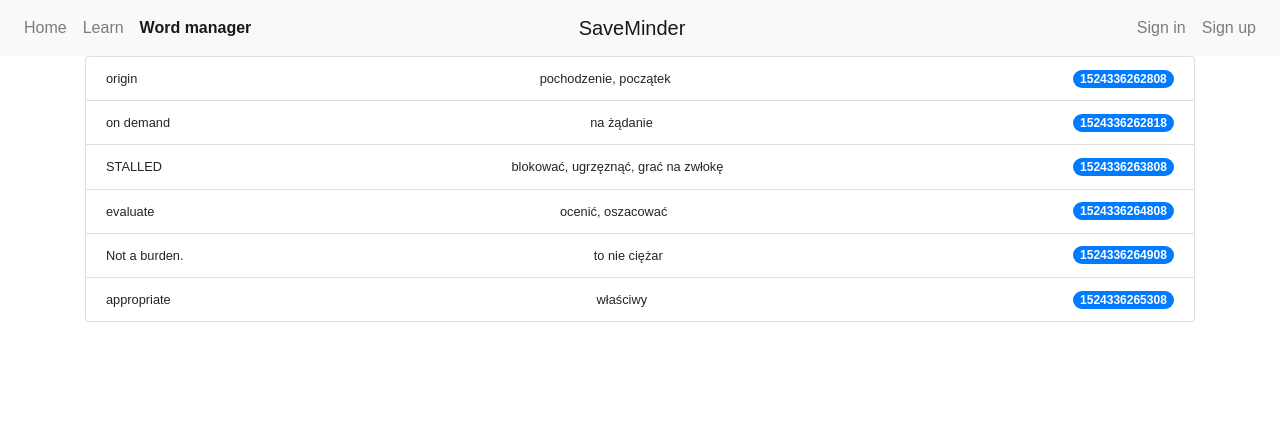
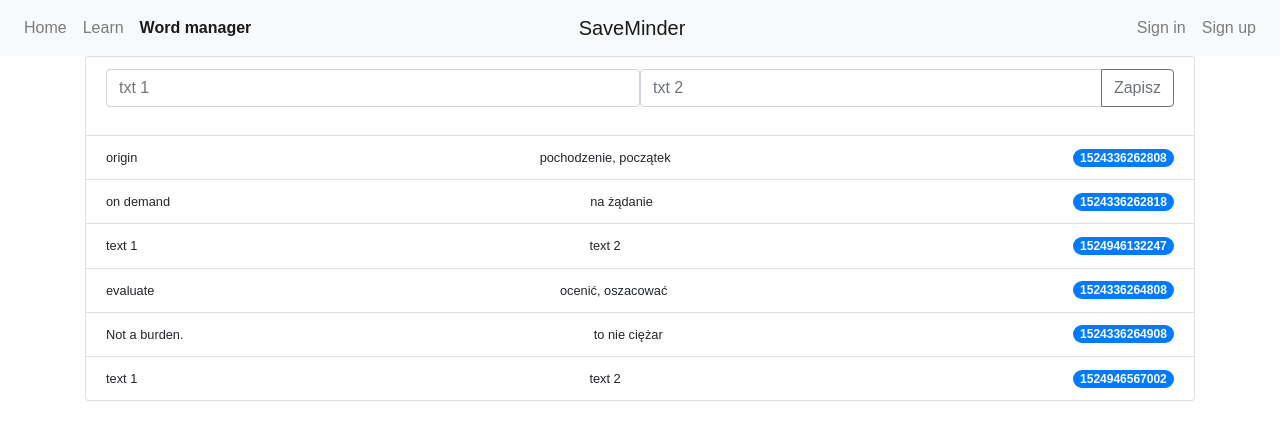
Before and after one commit to marqn/react_training, a React (Create React App) app: page /#/wordmanager in a window 1280 px wide. Shown: the top 440 px of the page. Built offline with nearby package versions, Linux system fonts and the light colour scheme; data requests are answered from the project's data file.

Commit message:
save functionals  added

```diff
--- a/src/pages/WordList.tsx
+++ b/src/pages/WordList.tsx
@@ -1,22 +1,59 @@
 import * as React from "react";
 import { WordItemVO } from "../vo/WordItemVO";
+import axios from "axios";
 
 interface State {
 
 }
 
 interface Props {
-    words: WordItemVO[]
+    words: WordItemVO[],
+    reloadWords?: () => void
 }
 
 export class WordList extends React.Component<Props, State> {
 
+    saveWord = (word: WordItemVO) => {
+        axios.put<WordItemVO>("http://localhost:9000/words/" + word.id, word)
+            .then(response => {
+                return this.props.reloadWords
+            })
+    }
 
+    onSave = () => {
+        let word: WordItemVO = {
+            id: Date.now(),
+            txt1:'text 1',
+            txt2:'text 2',
+            category: 1,
+            addedDate: Date.now()
+       }
+       this.saveWord(word);
+    }
+
+
+    newWordLI = <li className="list-group-item d-flex justify-content-between align-items-center">
+        <div className="input-group mb-3">
+            <input type="text" className="form-control" placeholder="txt 1" aria-label="Recipient's username" aria-describedby="basic-addon2" />
+        </div>
+        <div className="input-group mb-3">
+            <input type="text" className="form-control" placeholder="txt 2" aria-label="Recipient's username" aria-describedby="basic-addon2" />
+            <div className="input-group-append">
+                <button
+                    className="btn btn-outline-secondary"
+                    type="button" onClick={this.onSave}>
+                    Zapisz
+                 </button>
+            </div>
+        </div>
+    </li>;
 
     render() {
         return (
             <div>
                 <ul className="list-group">
+                    {this.newWordLI}
+
                     {this.props.words.map((word, index) =>
                         <li key={index} className="list-group-item d-flex justify-content-between align-items-center">
                             <small>{word.txt1}</small>
--- a/src/pages/WordManagerPage.tsx
+++ b/src/pages/WordManagerPage.tsx
@@ -5,11 +5,12 @@ import axios from 'axios';
 
 interface State {
     words: WordItemVO[]
+    word?: WordItemVO
+}
+interface Props {
+    txt: string
 }
 
-interface Props {
-    txt?: string
-}
 
 export class WordManagerPage extends React.Component<Props, State> {
 
@@ -26,6 +27,12 @@ export class WordManagerPage extends React.Component<Props, State> {
             })
     }
 
+    reload = () => {
+        // this.saveWord(this.state.word)
+        console.log(Math.random())
+        this.fetchWords();
+    }
+
     componentDidMount() {
         this.fetchWords();
     }
@@ -33,7 +40,7 @@ export class WordManagerPage extends React.Component<Props, State> {
     render() {
 
         return <div>
-            <WordList words={this.state.words} />
+            <WordList words={this.state.words} reloadWords={this.reload} />
         </div>
     }
 }
```
Also changed, not shown: db.json.
